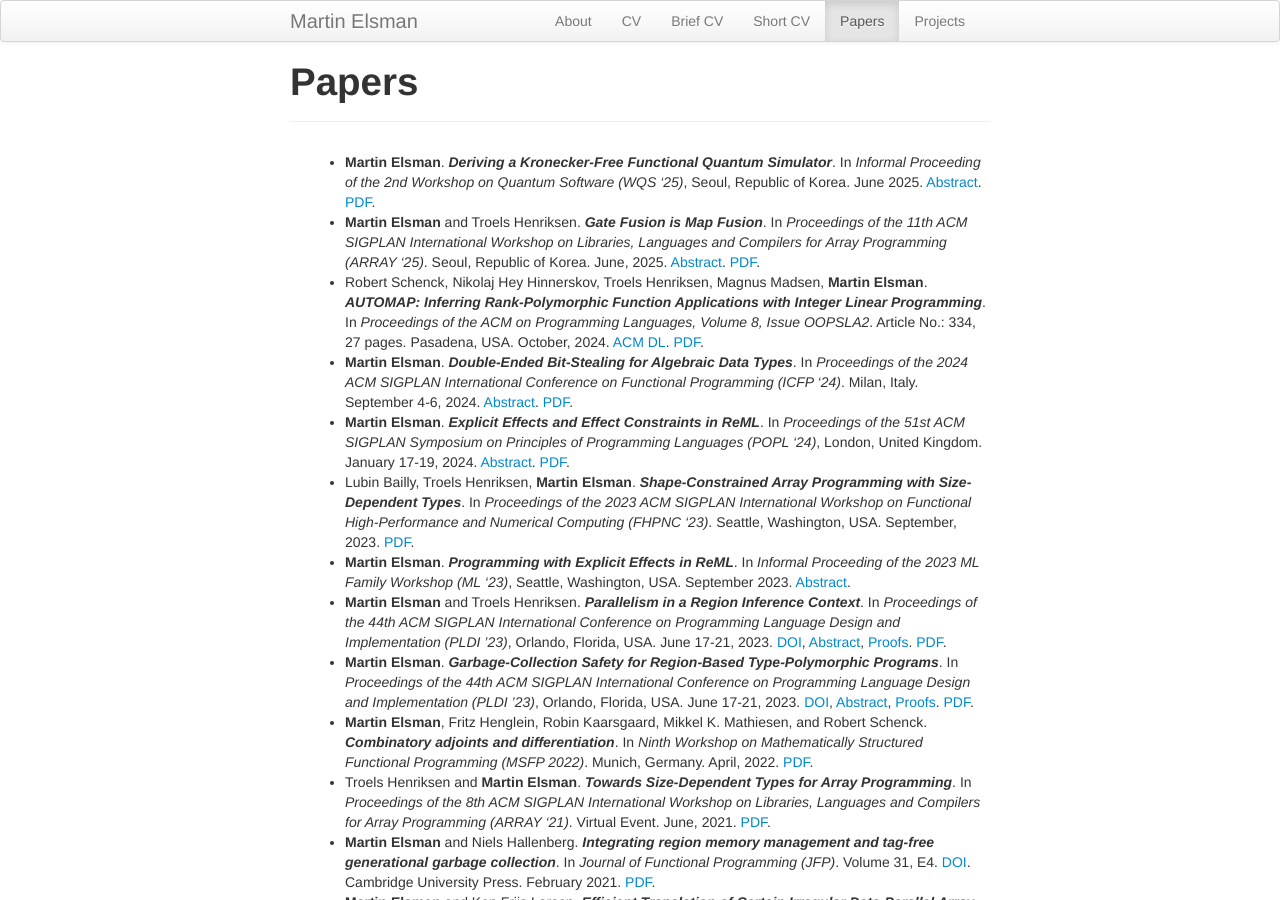
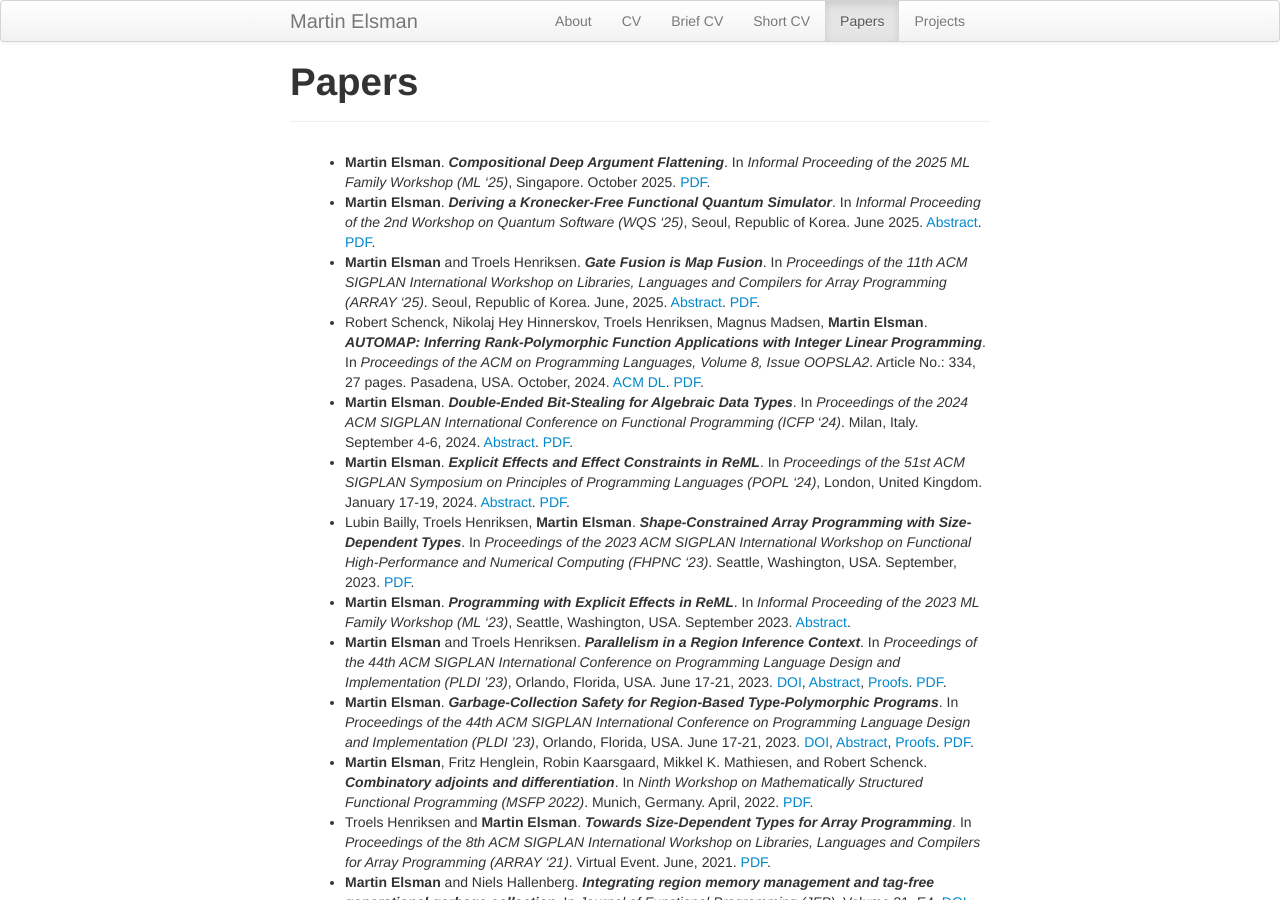
Before and after one commit to melsman/melsman.github.io, a Jekyll site: the page built from papers.md, in a window 1280 px wide and 900 px high. Built offline with Jekyll 4.4.1, drawn with Linux system fonts in a browser that asks for light colours; nearby versions of some CDN libraries.

Commit message:
new paper

```diff
--- a/papers.md
+++ b/papers.md
@@ -5,6 +5,8 @@ header: Papers
 group: navigation
 ---
 {% include JB/setup %}
+
+* __Martin Elsman__. ___Compositional Deep Argument Flattening___. In _Informal Proceeding of the 2025 ML Family Workshop (ML '25)_, Singapore. October 2025. [PDF](pdf/ml25-deep-flattening.pdf).
 
 * __Martin Elsman__. ___Deriving a Kronecker-Free Functional Quantum Simulator___. In _Informal Proceeding of the 2nd Workshop on Quantum Software (WQS '25)_, Seoul, Republic of Korea. June 2025. [Abstract](https://pldi25.sigplan.org/details/wqs-2025-papers/4/Deriving-a-Kronecker-Free-Functional-Quantum-Simulator). [PDF](pdf/wqs25-final.pdf).
 
```
Also changed, not shown: 1 other file.
